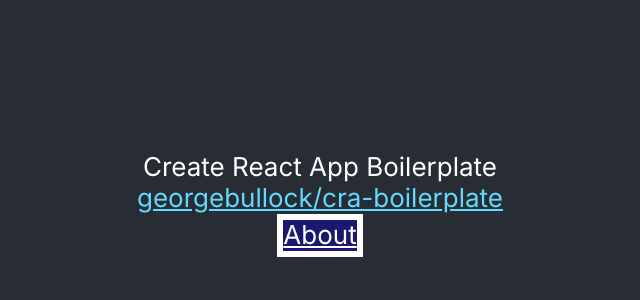
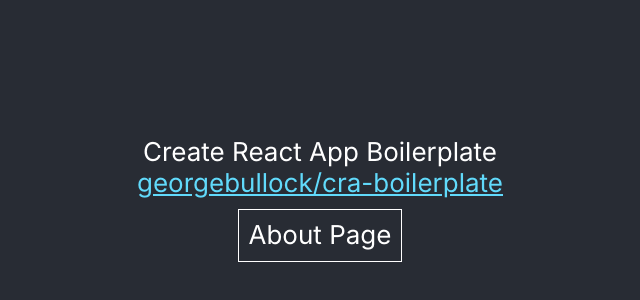
Before and after one commit to georgebullock/create-react-app-boilerplate, a React (Create React App) app: page / in a window 1280 px wide. Shown: the part 196-496 px from the top of the page, without its empty margins (320-960 px from the left). Built offline with nearby package versions, Linux system fonts and the light colour scheme.

Commit message:
Add --passWithNoTests

```diff
--- a/src/components/Container/Container.styles.ts
+++ b/src/components/Container/Container.styles.ts
@@ -1,10 +1,12 @@
 import styled from "styled-components";
 
 export const StyledContainer = styled.div`
-  background-color: ${({ theme }) => theme.colors.blue[100]};
-  border: 1rem solid ${({ theme }) => theme.colors.grey[0]};
+  margin: 1rem;
+  padding: 1rem;
+  border: 0.1rem solid ${({ theme }) => theme.colors.grey[0]};
 
   & * {
     color: ${({ theme }) => theme.colors.grey[0]};
+    text-decoration: none;
   }
 `;
--- a/src/pages/About/About.tsx
+++ b/src/pages/About/About.tsx
@@ -5,7 +5,7 @@
 export function About() {
   return (
     <StyledContainer>
-      <Link to="/about">About</Link>
+      <Link to="/">Home Page</Link>
     </StyledContainer>
   );
 }
--- a/src/pages/Home/Home.tsx
+++ b/src/pages/Home/Home.tsx
@@ -5,7 +5,7 @@
 export function Home() {
   return (
     <StyledContainer>
-      <Link to="/about">About</Link>
+      <Link to="/about">About Page</Link>
     </StyledContainer>
   );
 }
--- a/src/styles/globalStyles.ts
+++ b/src/styles/globalStyles.ts
@@ -9,7 +9,7 @@
   }
 
     html {
-        font-size: 37.5%;
+        font-size: 62.5%;
     }
 
     body {
```
